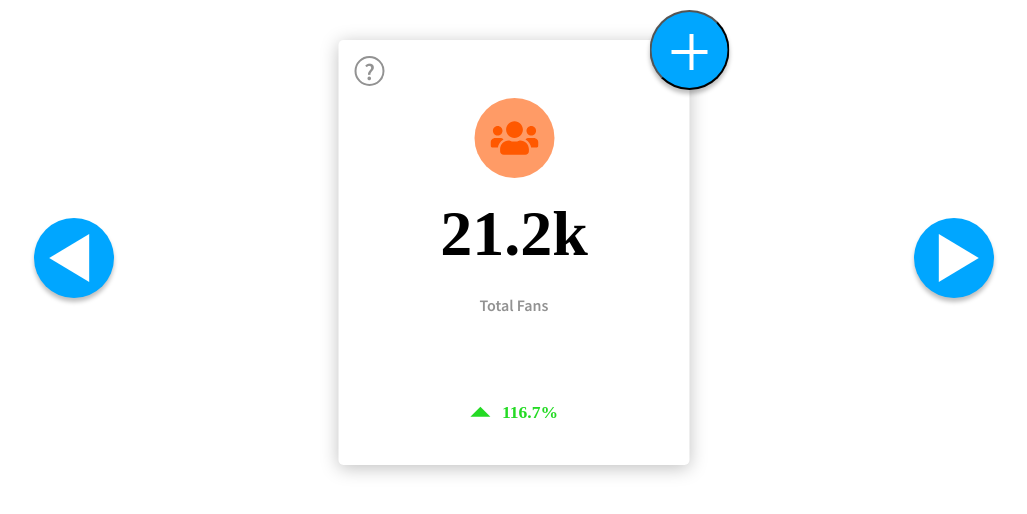
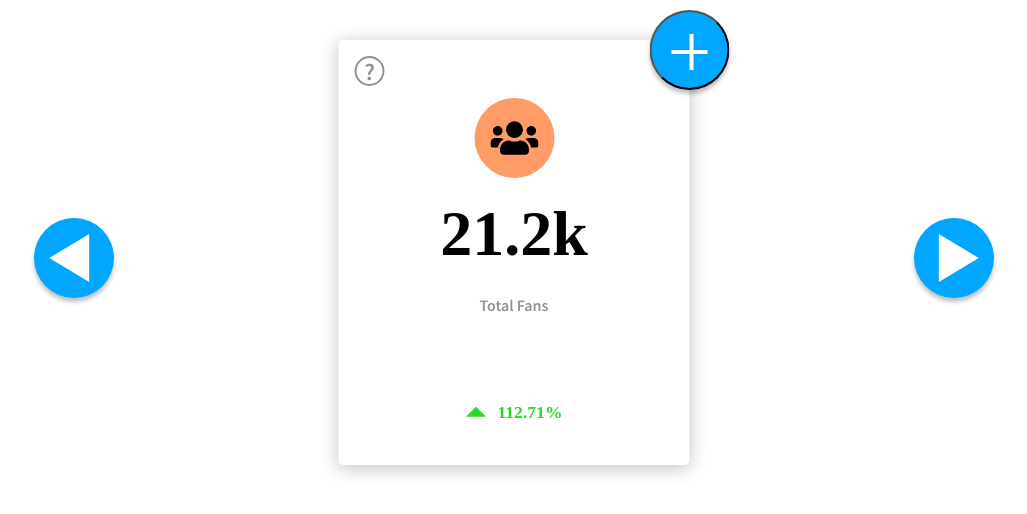
Before and after one commit to codymjarrett/Bandwagon-Fan-Club-Project, a React (Create React App) app: page / in a window 1280 px wide. Shown: the top 514 px of the page, without its empty margins (126-1153 px from the left). Built offline with nearby package versions, Linux system fonts and the light colour scheme.

Commit message:
changed things around - now cards are dynamically rendering via state but still no click action yet

```diff
--- a/package.json
+++ b/package.json
@@ -5,6 +5,7 @@
   "dependencies": {
     "react": "^16.9.0",
     "react-dom": "^16.9.0",
+    "react-icons": "^3.7.0",
     "react-scripts": "3.1.1",
     "styled-components": "^4.3.2"
   },
--- a/src/App.js
+++ b/src/App.js
@@ -1,5 +1,6 @@
-import React, { useState, useRef } from "react";
+import React, { useState, useEffect } from "react";
 import styled, { ThemeProvider } from "styled-components";
+
 
 import Card from "./Components/Card";
 import NextButton from "./Components/NextButton";
@@ -31,71 +32,150 @@ const WidgetWrapper = styled.div`
   height: 500px;
 `;
 function App() {
-  const [isCurrent, setIsCurrent] = useState(true);
-  let cardsRef = useRef();
+  // const [isCurrent, setIsCurrent] = useState(true);
+  const [activeCard, setActiveCard] = useState([]);
+  const [currentCardIdx, setCurrentCardIdx] = useState(0);
+  const [isCardCurrent, setIsCardCurrent] = useState(false)
 
+  const [data, setData] = useState([
+    {
+      id: 1,
+      svg:
+        "M96 224c35.3 0 64-28.7 64-64s-28.7-64-64-64-64 28.7-64 64 28.7 64 64 64zm448 0c35.3 0 64-28.7 64-64s-28.7-64-64-64-64 28.7-64 64 28.7 64 64 64zm32 32h-64c-17.6 0-33.5 7.1-45.1 18.6 40.3 22.1 68.9 62 75.1 109.4h66c17.7 0 32-14.3 32-32v-32c0-35.3-28.7-64-64-64zm-256 0c61.9 0 112-50.1 112-112S381.9 32 320 32 208 82.1 208 144s50.1 112 112 112zm76.8 32h-8.3c-20.8 10-43.9 16-68.5 16s-47.6-6-68.5-16h-8.3C179.6 288 128 339.6 128 403.2V432c0 26.5 21.5 48 48 48h288c26.5 0 48-21.5 48-48v-28.8c0-63.6-51.6-115.2-115.2-115.2zm-223.7-13.4C161.5 263.1 145.6 256 128 256H64c-35.3 0-64 28.7-64 64v32c0 17.7 14.3 32 32 32h65.9c6.3-47.4 34.9-87.3 75.2-109.4z",
+      title: "Total Fans",
+      data: "21.2k",
+      growthRate: "112.71%",
+      isCurrent: !isCardCurrent
+    },
+    {
+      id: 2,
+      svg:
+        "M96 224c35.3 0 64-28.7 64-64s-28.7-64-64-64-64 28.7-64 64 28.7 64 64 64zm448 0c35.3 0 64-28.7 64-64s-28.7-64-64-64-64 28.7-64 64 28.7 64 64 64zm32 32h-64c-17.6 0-33.5 7.1-45.1 18.6 40.3 22.1 68.9 62 75.1 109.4h66c17.7 0 32-14.3 32-32v-32c0-35.3-28.7-64-64-64zm-256 0c61.9 0 112-50.1 112-112S381.9 32 320 32 208 82.1 208 144s50.1 112 112 112zm76.8 32h-8.3c-20.8 10-43.9 16-68.5 16s-47.6-6-68.5-16h-8.3C179.6 288 128 339.6 128 403.2V432c0 26.5 21.5 48 48 48h288c26.5 0 48-21.5 48-48v-28.8c0-63.6-51.6-115.2-115.2-115.2zm-223.7-13.4C161.5 263.1 145.6 256 128 256H64c-35.3 0-64 28.7-64 64v32c0 17.7 14.3 32 32 32h65.9c6.3-47.4 34.9-87.3 75.2-109.4z",
+      title: "Total Events",
+      data: "15",
+      growthRate: null,
+      isCurrent: isCardCurrent
+    },
+    {
+      id: 3,
+      svg:
+        "M96 224c35.3 0 64-28.7 64-64s-28.7-64-64-64-64 28.7-64 64 28.7 64 64 64zm448 0c35.3 0 64-28.7 64-64s-28.7-64-64-64-64 28.7-64 64 28.7 64 64 64zm32 32h-64c-17.6 0-33.5 7.1-45.1 18.6 40.3 22.1 68.9 62 75.1 109.4h66c17.7 0 32-14.3 32-32v-32c0-35.3-28.7-64-64-64zm-256 0c61.9 0 112-50.1 112-112S381.9 32 320 32 208 82.1 208 144s50.1 112 112 112zm76.8 32h-8.3c-20.8 10-43.9 16-68.5 16s-47.6-6-68.5-16h-8.3C179.6 288 128 339.6 128 403.2V432c0 26.5 21.5 48 48 48h288c26.5 0 48-21.5 48-48v-28.8c0-63.6-51.6-115.2-115.2-115.2zm-223.7-13.4C161.5 263.1 145.6 256 128 256H64c-35.3 0-64 28.7-64 64v32c0 17.7 14.3 32 32 32h65.9c6.3-47.4 34.9-87.3 75.2-109.4z",
+      title: "Total Sales",
+      data: "38.6k",
+      growthRate: "34.47%",
+      isCurrent: isCardCurrent
+    },
+    {
+      id: 4,
+      svg:
+        "M96 224c35.3 0 64-28.7 64-64s-28.7-64-64-64-64 28.7-64 64 28.7 64 64 64zm448 0c35.3 0 64-28.7 64-64s-28.7-64-64-64-64 28.7-64 64 28.7 64 64 64zm32 32h-64c-17.6 0-33.5 7.1-45.1 18.6 40.3 22.1 68.9 62 75.1 109.4h66c17.7 0 32-14.3 32-32v-32c0-35.3-28.7-64-64-64zm-256 0c61.9 0 112-50.1 112-112S381.9 32 320 32 208 82.1 208 144s50.1 112 112 112zm76.8 32h-8.3c-20.8 10-43.9 16-68.5 16s-47.6-6-68.5-16h-8.3C179.6 288 128 339.6 128 403.2V432c0 26.5 21.5 48 48 48h288c26.5 0 48-21.5 48-48v-28.8c0-63.6-51.6-115.2-115.2-115.2zm-223.7-13.4C161.5 263.1 145.6 256 128 256H64c-35.3 0-64 28.7-64 64v32c0 17.7 14.3 32 32 32h65.9c6.3-47.4 34.9-87.3 75.2-109.4z",
+      title: "Active Tickets",
+      data: "958",
+      growthRate: "23.59%",
+      isCurrent: isCardCurrent
+    }
+  ]);
+
+  useEffect(() => {
+    // const initialObjectWithIsCurrent = data.filter(i => i.isCurrent);
+    // console.log(initialObjectWithIsCurrent)
+    // console.log(data[0])
+    // setActiveCard(initialObjectWithIsCurrent)
+    // setActiveCard(data[0]);
+
+    // const something = data.slice(0, 1);
+    // console.log(something);
+    // setActiveCard(something);
+    setActiveCard(data)
+  }, []);
+
+  // let cardsRef = useRef();
+  // cards[cards.lenth - 1];
   // const [notCurrent, setNotCurrent] = useState("notCurrent");
 
   const runPrevButton = () => {
-    console.log(cardsRef.current.children);
-    checkIfElementIsCurrent();
-    // setIsCurrent(!isCurrent);
 
-    // get card with class name of current
-    const current = document.querySelector(".current");
-    // remove that class name
-    current.classList.remove("current");
-    // check for next card
-    if (current.previousElementSibling) {
-      // add current class to next sibling
-      current.previousElementSibling.classList.add("current");
-    } else {
-      // if at the last card, add current class to the first card to start over
-      cardsRef.current.children[
-        cardsRef.current.children.length - 1
-      ].classList.add("current");
-    }
-  };
+    console.log(activeCard);
 
-  const checkIfElementIsCurrent = () => {
-    // returns an htmlCollection
-    const listOfCardsHTML = cardsRef.current.children;
-    // converts htmlCollection into an array
-    const arrayOfCards = [...listOfCardsHTML];
-    // filters the element with the current class
-    const cardWithCurrentClassName = arrayOfCards.filter(card =>
-      card.classList.contains("current")
-    );
-    console.log(cardWithCurrentClassName);
+    const resetToVeryBack = currentCardIdx === 0;
+   const index = resetToVeryBack ? data.length - 1 : currentCardIdx - 1;
+
+
+    activeCard.map((item, idx) => {
+      console.log(this)
+      // const a = this.findIndex(i => i.isCurrent);
+      // console.log(a)
+    })
+
+
+
+
+    // const resetToVeryBack = currentCardIdx === 0;
+    // const index = resetToVeryBack ? data.length - 1 : currentCardIdx - 1;
+    // setCurrentCardIdx(index);
+    // // setActiveCard(data[index]);
+    // console.log(activeCard)
+    // setActiveCard(data[2])
+    // console.log(data);
+    // const allNotIsCurrent = data.filter(i => !i.isCurrent);
+    // console.log(allNotIsCurrent)
+    // const position = data.findIndex(i => i.isCurrent);
+    // if(position === 0){
+    //   const nextCard = data[data.length - 1];
+    //   setActiveCard(nextCard);
+    // } else {
+    //   const nextCard = data[position - 1];
+    //   setActiveCard(nextCard)
+    // }
+    // const objectWithIsCurrent = data[position];
+    // console.log(objectWithIsCurrent)
+    // console.log(position);
+    // data.map((i, item) => {
+    // });
+    // data.map((item, idx) => {
+    //   const currentPosition = item[position];
+    //   console.log(currentPosition)
+    //   console.log('item', item[idx])
+    // });
+    // data.map((item, index) => {
+    //   if (position === 0) {
+    //     nextCard = item[data.length - 1];
+    //     setData(data => ({...data, nextCard: { isCurrent: true}, position: {isCurrent: false}}))
+    //   }
+    // });
+    //  data.map((item, index) => {
+    //    let nextCard = null;
+    //    data.map((item, index)=> {
+    //     if(item.indexOf(is)){
+    //       nextCard = item[data.length - 1];
+    //       // setData(data => ({...data, item[nextCard]: isCurrent :fa}))
+    //     }
+    //    });
+    //  });
   };
 
   const runNextButton = () => {
-    console.log(cardsRef.current.children);
-    // setIsCurrent(!isCurrent);
 
-    // get card with class name of current
-    const current = document.querySelector(".current");
-    // remove that class name
-    current.classList.remove("current");
-    // check for next card
-    if (current.nextElementSibling) {
-      // add current class to next sibling
-      current.nextElementSibling.classList.add("current");
-    } else {
-      // if at the last card, add current class to the first card to start over
-      cardsRef.current.children[0].classList.add("current");
-    }
+
+
+
   };
 
   return (
     <ThemeProvider theme={colorPalette}>
       <ThemeProvider theme={Fonts}>
         <SiteWrapper>
-          <WidgetWrapper className="widget-slider" ref={cardsRef}>
-            <Card title={"Total Fans"} isCurrent={isCurrent} />
-            <Card title={"Total Sales"} />
-            <Card title={"Total Events"} />
-            <Card title={"Active Tickets"} />
+          <WidgetWrapper className="widget-slider">
+            {activeCard.map(({ id, title, svg, data, growthRate, isCurrent }) => (
+              <Card
+                key={id}
+                title={title}
+                svg={svg}
+                data={data}
+                growthRate={growthRate}
+                isCurrent={isCurrent}
+              />
+            ))}
           </WidgetWrapper>
 
           <PrevButton handlePrevButton={runPrevButton} />
--- a/src/Components/Card.js
+++ b/src/Components/Card.js
@@ -1,4 +1,4 @@
-import React, { useState, useEffect } from "react";
+import React from "react";
 import styled from "styled-components";
 
 import CardContainer from "./CardContainer";
@@ -32,16 +32,16 @@ const Base = styled.div`
   `}
 `;
 
-const Card = ({ isCurrent, title }) => {
+const Card = ({ title, svg, data, growthRate, isCurrent }) => {
   return (
     <Base isActive={isCurrent} className={`card ${isCurrent ? 'current' : ""}`}>
       <CardContainer className="card__container">
         <Action />
         <Helper />
-        <Icon />
-        <Data />
+        <Icon svg={svg}/>
+        <Data data={data}/>
         <Title title={title}/>
-        <Growth />
+        <Growth growthRate={growthRate} />
       </CardContainer>
     </Base>
   );
--- a/src/Components/Data.js
+++ b/src/Components/Data.js
@@ -13,10 +13,10 @@ const DataText = styled.h1`
   transform: translateX(-50%);
 `;
 
-const Data = () => {
+const Data = ({data}) => {
   return (
     <DataWrapper>
-      <DataText>21.2k</DataText>
+      <DataText>{data}</DataText>
     </DataWrapper>
   );
 };
--- a/src/Components/Growth.js
+++ b/src/Components/Growth.js
@@ -34,12 +34,12 @@ const GrowthText = styled.span`
   display: block;
 `;
 
-const Growth = () => {
+const Growth = ({ growthRate }) => {
   return (
     <GrowthWrapper>
       <GrowthElementsWrapper>
         <GrowthIcon />
-        <GrowthText>116.7%</GrowthText>
+        <GrowthText>{growthRate}</GrowthText>
       </GrowthElementsWrapper>
     </GrowthWrapper>
   );
--- a/src/Components/Icon.js
+++ b/src/Components/Icon.js
@@ -1,6 +1,5 @@
 import React from "react";
 import styled from "styled-components";
-import FanSVG from "./SVG/fans";
 
 const IconWrapper = styled.div`
   position: relative;
@@ -17,11 +16,30 @@ const IconBackground = styled.div`
   height: 5rem;
 `;
 
-const Icon = () => {
+const SVG = styled.svg`
+  width: 3rem;
+  position: absolute;
+  left: 50%;
+  top: 50%;
+  transform: translate(-50%, -50%);
+  color: ${props => props.theme.$Primary};
+`;
+
+const Icon = ({ svg }) => {
   return (
-    // <IconWrapper class="icon__container">
-    <IconBackground class="icon__container">
-      <FanSVG />
+    <IconBackground className="icon__container">
+      <SVG
+        aria-hidden="true"
+        focusable="false"
+        data-prefix="fas"
+        data-icon="users"
+        className="svg-inline--fa fa-users fa-w-20 icon"
+        role="img"
+        xmlns="http://www.w3.org/2000/svg"
+        viewBox="0 0 640 512"
+      >
+        <path d={svg} />
+      </SVG>
     </IconBackground>
     // </IconWrapper>
   );
--- a/src/Components/SVG/fans.js
+++ b/src/Components/SVG/fans.js
@@ -16,7 +16,7 @@ const FanSVG = () => {
       focusable="false"
       data-prefix="fas"
       data-icon="users"
-      class="svg-inline--fa fa-users fa-w-20 icon"
+      className="svg-inline--fa fa-users fa-w-20 icon"
       role="img"
       xmlns="http://www.w3.org/2000/svg"
       viewBox="0 0 640 512"
```
Also changed, not shown: 2 other files (tests, documents, lock files or other folders).
